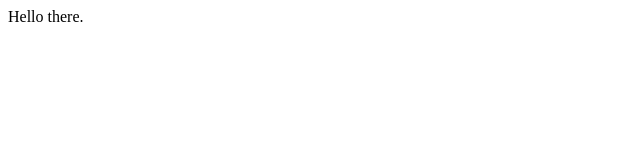
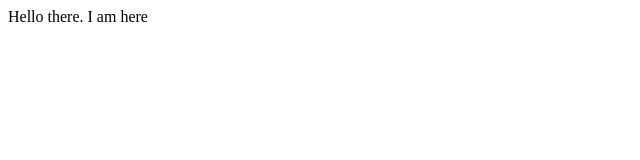
Before and after one commit to kdsingh1984/kubia-website-example, a plain HTML site: page index.html in a window 1280 px wide. Shown: the full height of the page, 0-640 px from the left. Drawn offline with Linux system fonts and the light colour scheme.

Commit message:
commit 1

```diff
--- a/index.html
+++ b/index.html
@@ -1,5 +1,5 @@
 <html>
 <body>
-Hello there.
+Hello there. I am here
 </body>
 </html>
```
